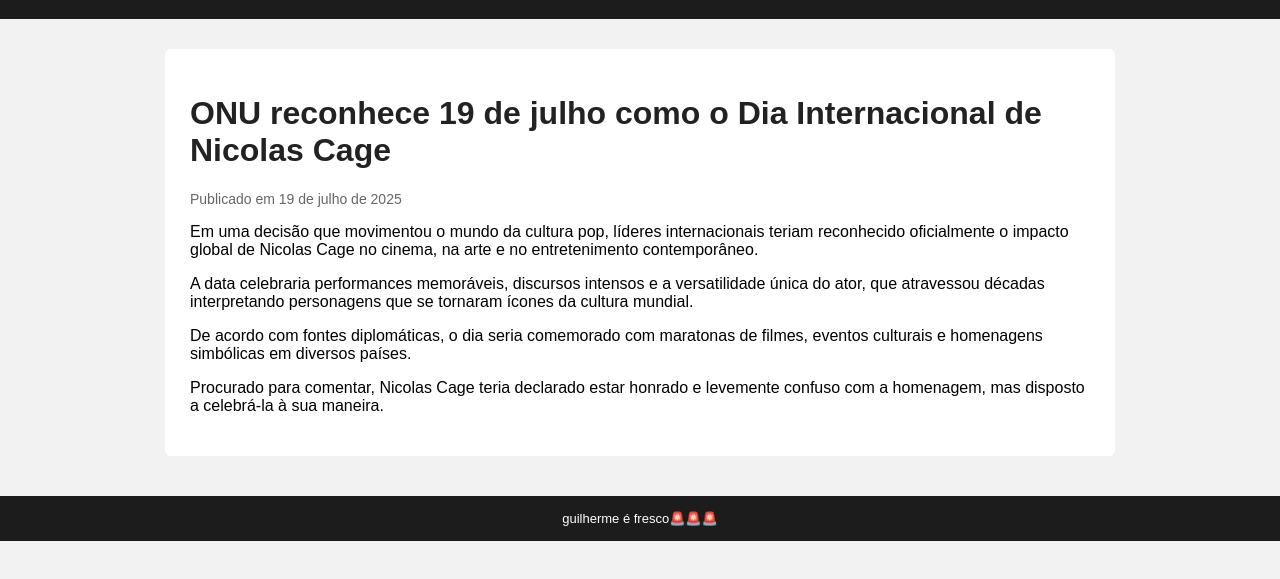
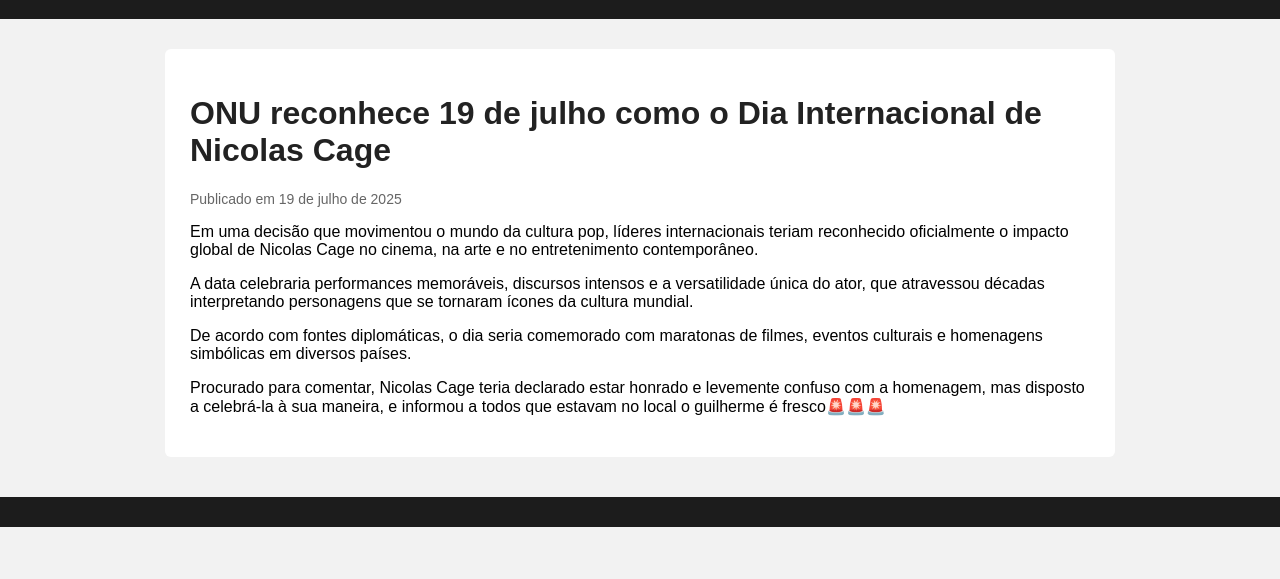
Before and after one commit to t98424714-cell/dia-internacional-do-nicolas-cage, a plain HTML site: page index.html in a window 1280 px wide. Shown: the part 89-668 px from the top of the page. Drawn offline with Linux system fonts and the light colour scheme.

Commit message:
Update index.html

```diff
--- a/index.html
+++ b/index.html
@@ -70,12 +70,13 @@
 
     <p>
         Procurado para comentar, Nicolas Cage teria declarado estar honrado e levemente
-        confuso com a homenagem, mas disposto a celebrá-la à sua maneira.
+        confuso com a homenagem, mas disposto a celebrá-la à sua maneira, e informou a
+        todos que estavam no local o guilherme é fresco🚨🚨🚨
     </p>
 </main>
 
 <footer>
-    guilherme é fresco🚨🚨🚨
+
 </footer>
 
 </body>
```
